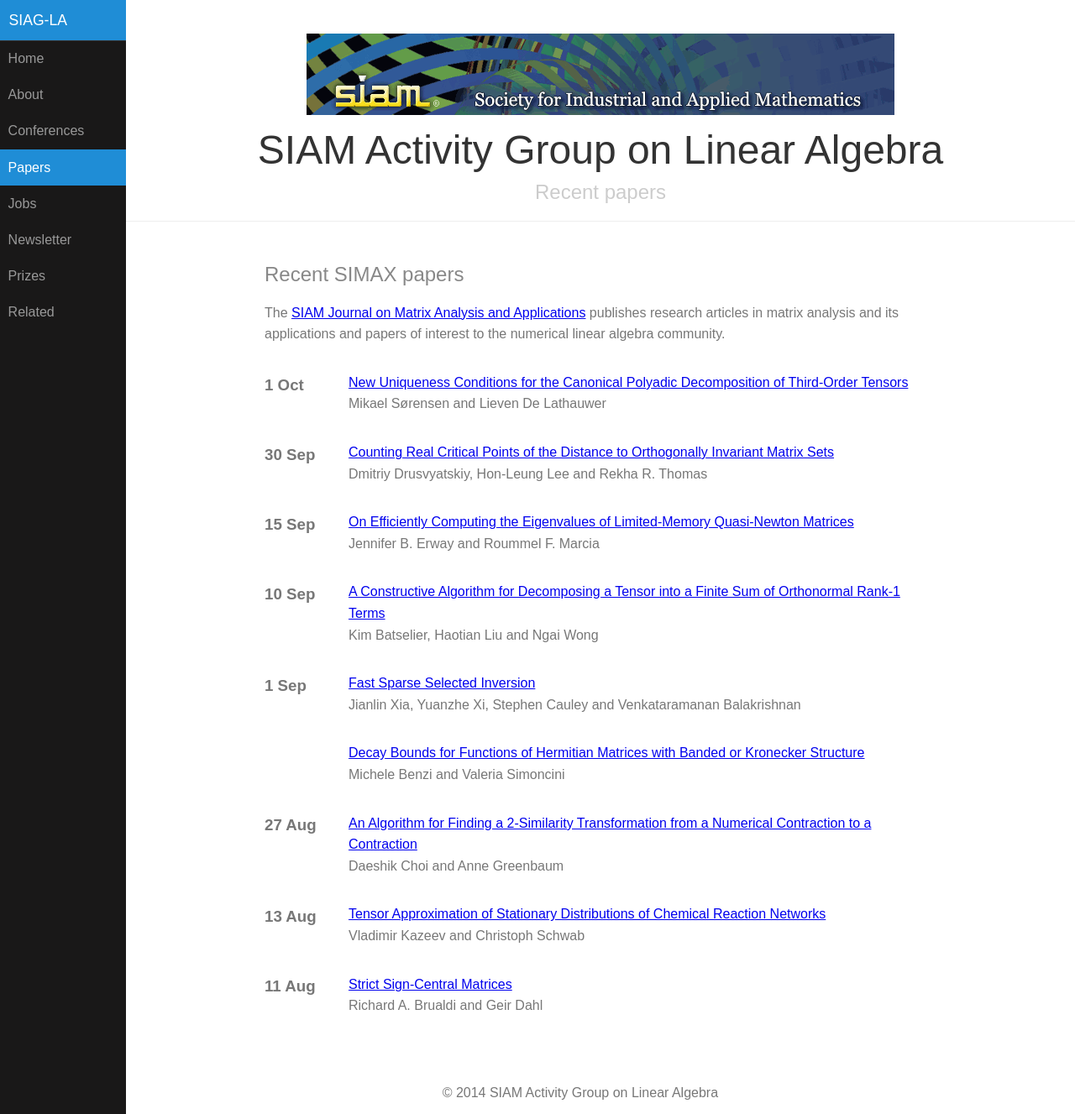
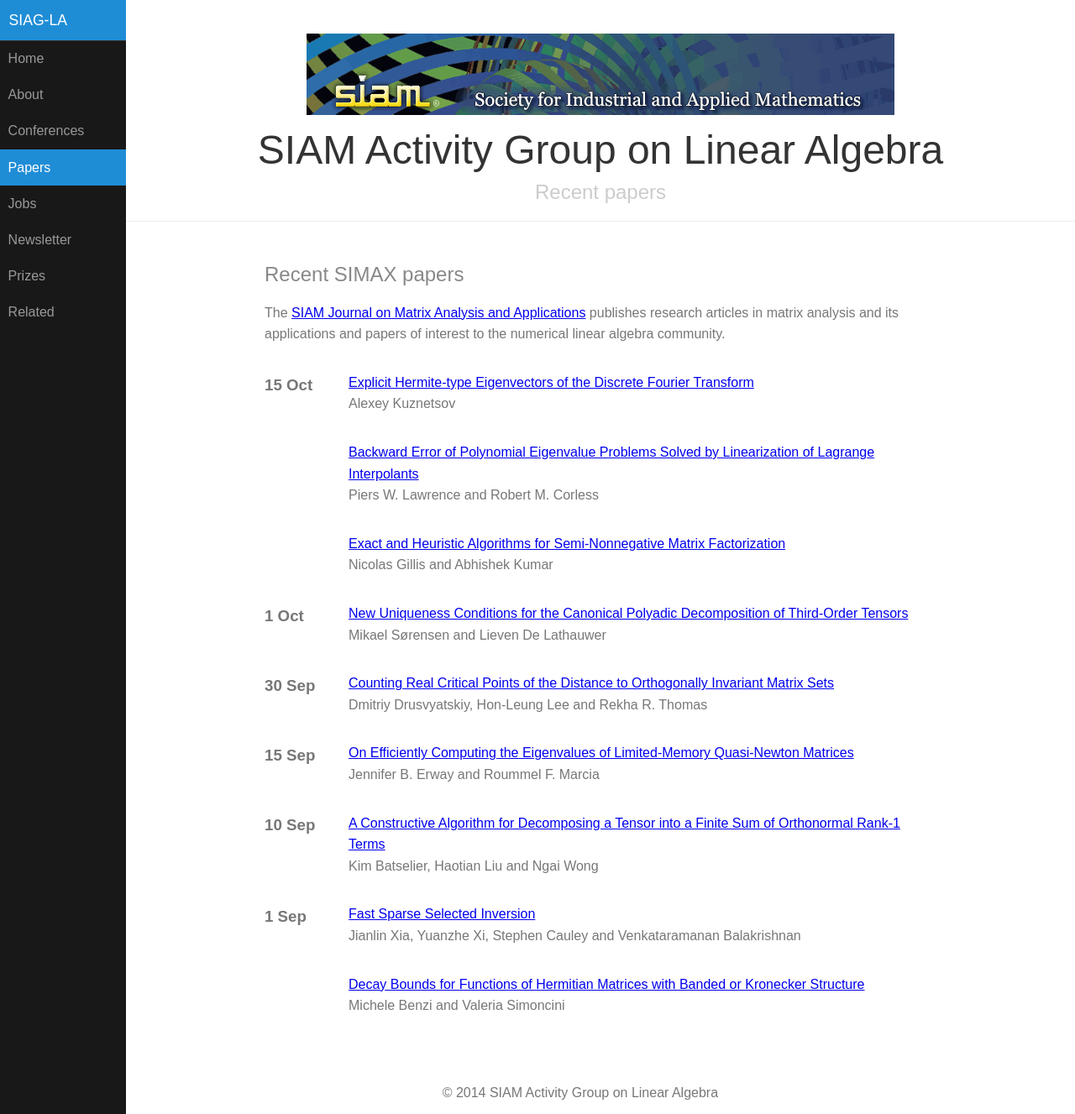
Before and after one commit to dbindel/siagla, a Jekyll site: the page built from simax.html, in a window 1280 px wide and 1327 px high. Shown: the whole window at 84% size. Built offline with Jekyll 4.4.1, drawn with Linux system fonts in a browser that asks for light colours.

Commit message:
Automated updates to simax.yml

```diff
--- a/_data/simax.yml
+++ b/_data/simax.yml
@@ -1204,3 +1204,28 @@
   title: New Uniqueness Conditions for the Canonical Polyadic Decomposition of Third-Order
     Tensors
   volume: '36'
+- authors: Nicolas Gillis and Abhishek Kumar
+  date: '2015-10-15T07:00:00Z'
+  doi: doi:10.1137/140993272
+  link: http://epubs.siam.org/doi/abs/10.1137/140993272?ai=s7&mi=3ezuvv&af=R
+  pp_end: '1424'
+  pp_start: '1404'
+  title: Exact and Heuristic Algorithms for Semi-Nonnegative Matrix Factorization
+  volume: '36'
+- authors: Piers W. Lawrence and Robert M. Corless
+  date: '2015-10-15T07:00:00Z'
+  doi: doi:10.1137/140979034
+  link: http://epubs.siam.org/doi/abs/10.1137/140979034?ai=s7&mi=3ezuvv&af=R
+  pp_end: '1442'
+  pp_start: '1425'
+  title: Backward Error of Polynomial Eigenvalue Problems Solved by Linearization
+    of Lagrange Interpolants
+  volume: '36'
+- authors: Alexey Kuznetsov
+  date: '2015-10-15T07:00:00Z'
+  doi: doi:10.1137/15M1006428
+  link: http://epubs.siam.org/doi/abs/10.1137/15M1006428?ai=s7&mi=3ezuvv&af=R
+  pp_end: '1464'
+  pp_start: '1443'
+  title: Explicit Hermite-type Eigenvectors of the Discrete Fourier Transform
+  volume: '36'
```
